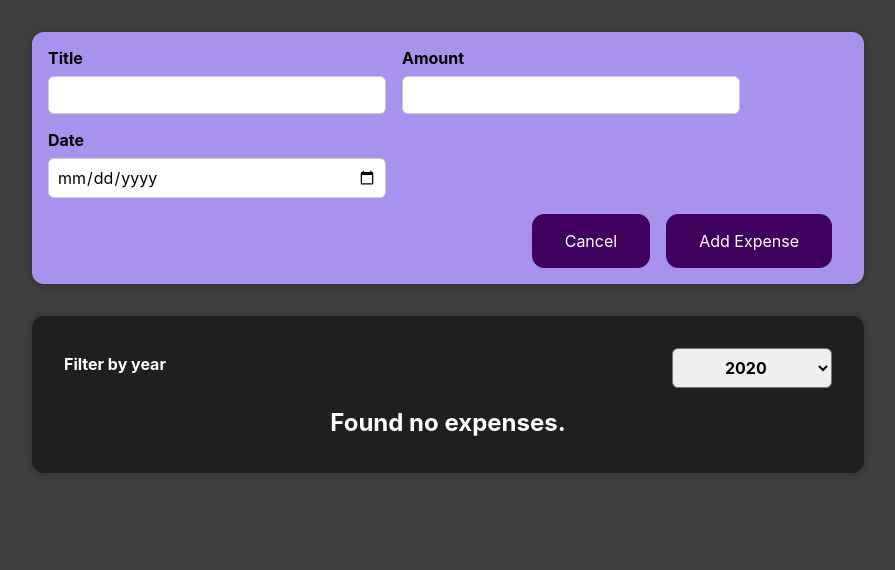
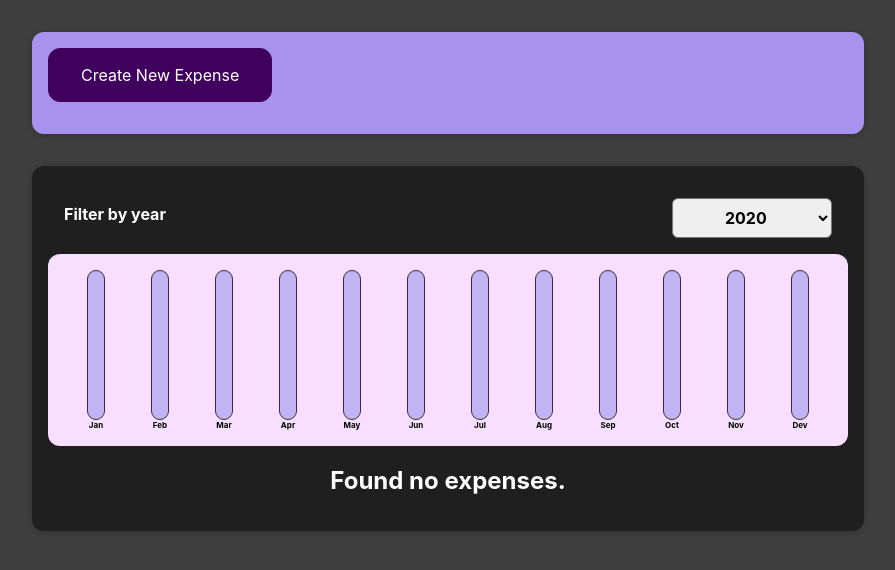
Before and after one commit to jamesferry84/react-udemy-course, a React (Create React App) app: page / in a window 1280 px wide. Shown: the top 570 px of the page, without its empty margins (192-1087 px from the left). Built offline with nearby package versions, Linux system fonts and the light colour scheme.

Commit message:
adding charts

```diff
--- /dev/null
+++ b/src/components/Chart/Chart.css
@@ -0,0 +1,9 @@
+.chart {
+    padding: 1rem;
+    border-radius: 12px;
+    background-color: #f8dfff;
+    text-align: center;
+    display: flex;
+    justify-content: space-around;
+    height: 10rem;
+}
--- /dev/null
+++ b/src/components/Chart/Chart.js
@@ -0,0 +1,25 @@
+import React from "react";
+import ChartBar from "./ChartBar";
+import "./Chart.css";
+
+const Chart = (props) => {
+
+    const dataPointsValues = props.dataPoints.map(dataPoint => dataPoint.value);
+    const totalMaximum = Math.max(...dataPointsValues)
+
+    return (
+        <div className="chart">
+            {props.dataPoints.map( (dataPoint) => (
+              <ChartBar
+                  key={dataPoint.label}
+                  value={dataPoint.value}
+                  maxValue={totalMaximum}
+                  label = {dataPoint.label}
+              />
+            ))
+            }
+        </div>
+    )
+}
+
+export default Chart;
--- /dev/null
+++ b/src/components/Chart/ChartBar.css
@@ -0,0 +1,31 @@
+.chart-bar {
+    width: 1rem;
+    height: 100%;
+    display: flex;
+    flex-direction: column;
+    align-items: center;
+}
+
+.chart-bar__inner {
+    height: 100%;
+    width: 100%;
+    border: 1px solid #313131;
+    border-radius: 12px;
+    background-color: #c3b4f3;
+    overflow: hidden;
+    display: flex;
+    flex-direction: column;
+    justify-content: flex-end;
+}
+
+.chart-bar__fill {
+    background-color: #4826b9;
+    width: 100%;
+    transition: all 0.3s ease-out;
+}
+
+.chart-bar__label {
+    font-weight: bold;
+    font-size: 0.5rem;
+    text-align: center;
+}
--- /dev/null
+++ b/src/components/Chart/ChartBar.js
@@ -0,0 +1,25 @@
+import React from "react";
+import "./ChartBar.css";
+
+const ChartBar = (props) => {
+
+    let barFillHeight = '0%';
+
+    if (props.maxValue > 0) {
+        barFillHeight = Math.round((props.value / props.maxValue) * 100) + '%';
+    }
+
+    return (
+        <div className="chart-bar">
+            <div className="chart-bar__inner">
+                <div className="chart-bar__fill" style={{height: barFillHeight}}></div>
+            </div>
+            <div className="chart-bar__label">
+                {props.label}
+            </div>
+
+        </div>
+    );
+}
+
+export default ChartBar;
--- /dev/null
+++ b/src/components/Expenses/ExpenseChart.js
@@ -0,0 +1,30 @@
+import React from "react";
+
+import Chart from "../Chart/Chart";
+
+const ExpenseChart = (props) => {
+
+    const chartDataPoints = [
+        {label: 'Jan', value: 0},
+        {label: 'Feb', value: 0},
+        {label: 'Mar', value: 0},
+        {label: 'Apr', value: 0},
+        {label: 'May', value: 0},
+        {label: 'Jun', value: 0},
+        {label: 'Jul', value: 0},
+        {label: 'Aug', value: 0},
+        {label: 'Sep', value: 0},
+        {label: 'Oct', value: 0},
+        {label: 'Nov', value: 0},
+        {label: 'Dev', value: 0}
+    ];
+
+    for (const expense of props.expenses) {
+        const expenseMonth = expense.date.getMonth();
+        chartDataPoints[expenseMonth].value += expense.amount;
+    }
+
+    return <Chart dataPoints={chartDataPoints} />;
+}
+
+export default ExpenseChart;
--- a/src/components/Expenses/Expenses.js
+++ b/src/components/Expenses/Expenses.js
@@ -3,6 +3,7 @@
 import Card from "../UI/Card";
 import ExpenseFilter from "./ExpenseFilter";
 import ExpenseList from "./ExpenseList";
+import ExpenseChart from "./ExpenseChart";
 
 const Expenses = (props) => {
 
@@ -21,12 +22,12 @@
 
     return (
         <div>
-
             <Card className="expenses">
                 <ExpenseFilter
                     selected={filteredYear}
                     onYearSelected={onYearSelectedHandler}
                 />
+                <ExpenseChart expenses={filteredExpenses} />
                 <ExpenseList items={filteredExpenses} />
             </Card>
         </div>
--- a/src/components/NewExpense/ExpenseForm.js
+++ b/src/components/NewExpense/ExpenseForm.js
@@ -5,6 +5,7 @@
     const [enteredTitle, setEnteredTitle] = useState('');
     const [enteredAmount, setEnteredAmount] = useState('');
     const [enteredDate, setEnteredDate] = useState('');
+    const [showForm, setShowForm] = useState('');
 
     const titleChangeHandler = (event) => {
         setEnteredTitle(event.target.value)
@@ -23,7 +24,7 @@
 
         const expenseData = {
             title: enteredTitle,
-            amount: enteredAmount,
+            amount: +enteredAmount,
             date: new Date(enteredDate)
         };
 
@@ -33,6 +34,30 @@
         setEnteredDate('');
     }
 
+
+    const showFormHandler = () => {
+        setShowForm(true);
+    }
+
+    const hideFormHandler = () => {
+        setShowForm(false);
+    }
+
+
+
+    if (!showForm) {
+        return (
+            <form>
+                <div className="new-expense__controls">
+                    <div className="new-expense__actions">
+                        <button onClick={showFormHandler}>Create New Expense</button>
+                    </div>
+                </div>
+            </form>
+        );
+    }
+
+    else {
         return (
             <form onSubmit={submitHandler}>
                 <div className="new-expense__controls">
@@ -50,11 +75,12 @@
                     </div>
                 </div>
                 <div className="new-expense__actions">
-              <button type="cancel">Cancel</button>
+                    <button type="button" onClick={hideFormHandler}>Cancel</button>
                     <button type="submit">Add Expense</button>
                 </div>
             </form>
         );
     }
+}
 
 export default ExpenseForm;
```
Lines whose indentation alone changed are shown as unchanged.
